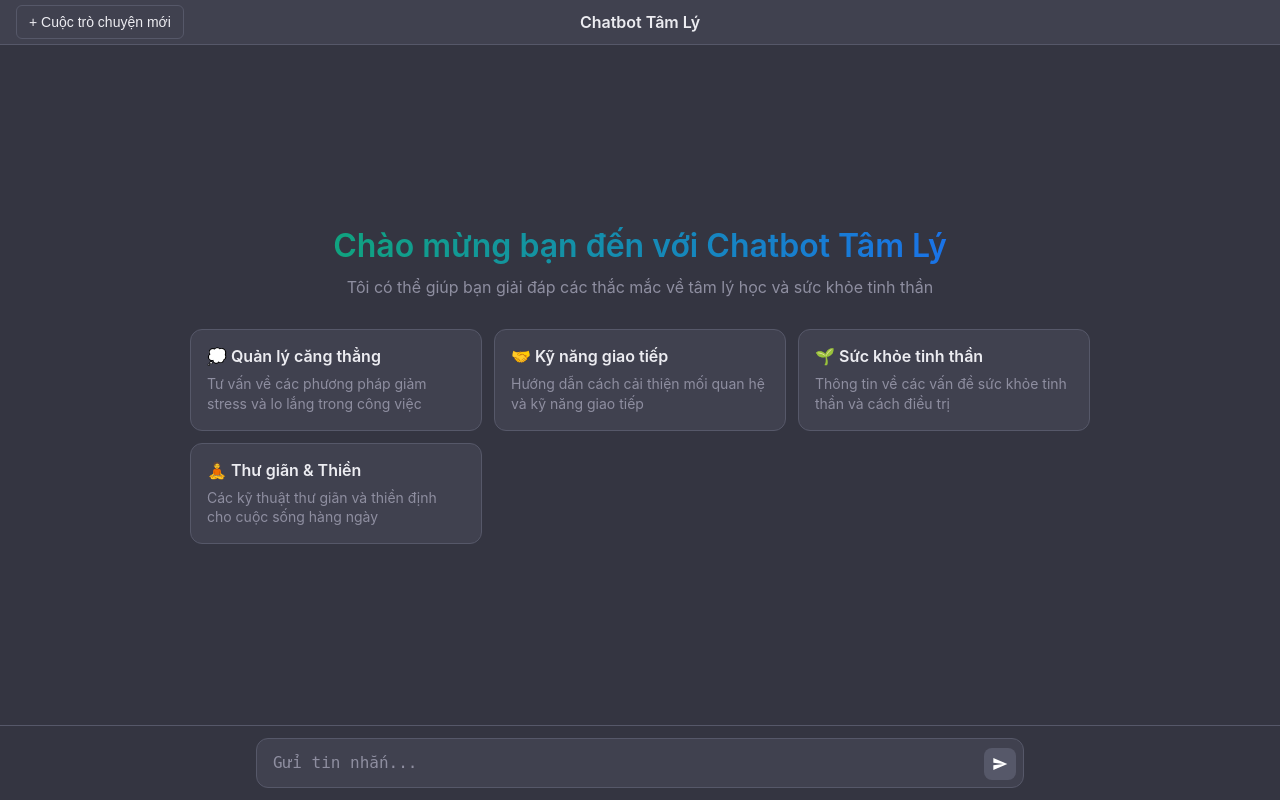
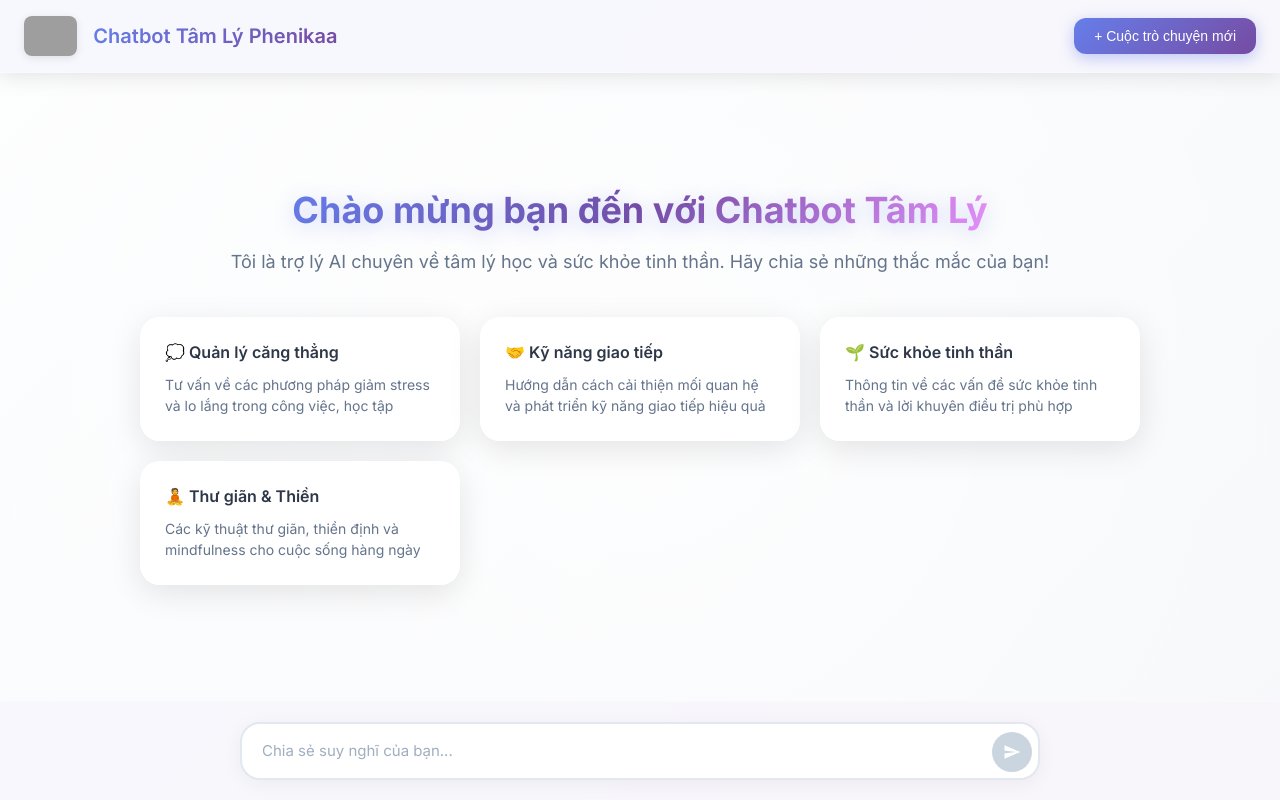
Before and after one commit to VuHa123/DoAnTotNghiep, a Python web app: template UI/templates/index.html in a window 1280 px wide. Run offline with Jinja, Linux system fonts and the light colour scheme; the template is opened without the code that fills it, so the values that code supplies are empty; grey boxes are pictures that could not be loaded.

Commit message:
update ui

```diff
--- a/UI/templates/index.html
+++ b/UI/templates/index.html
@@ -3,8 +3,10 @@
 <head>
   <meta charset="UTF-8">
   <meta name="viewport" content="width=device-width, initial-scale=1.0">
-  <title>Chatbot Tâm Lý</title>
-  <link rel="stylesheet" href="https://cdnjs.cloudflare.com/ajax/libs/highlight.js/11.7.0/styles/github.min.css">
+  <title>Chatbot Tâm Lý - Phenikaa</title>
+  <link rel="icon" href="https://cdn.haitrieu.com/wp-content/uploads/2023/10/Icon-CTy-Tap-doan-Phuong-Hoan.png" type="image/png">
+  <link rel="stylesheet" href="https://cdnjs.cloudflare.com/ajax/libs/highlight.js/11.7.0/styles/atom-one-light.min.css">
+  <link href="https://fonts.googleapis.com/css2?family=Inter:wght@300;400;500;600;700&display=swap" rel="stylesheet">
   <style>
     * {
       margin: 0;
@@ -13,9 +15,9 @@
     }
 
     body {
-      font-family: -apple-system, BlinkMacSystemFont, 'Segoe UI', Roboto, Oxygen, Ubuntu, Cantarell, sans-serif;
-      background: #343541;
-      color: #ececf1;
+      font-family: 'Inter', -apple-system, BlinkMacSystemFont, 'Segoe UI', Roboto, sans-serif;
+      background: linear-gradient(135deg, #667eea 0%, #764ba2 100%);
+      color: #2d3748;
       height: 100vh;
       display: flex;
       flex-direction: column;
@@ -24,36 +26,55 @@
 
     /* Header */
     .header {
-      background: #40414f;
-      border-bottom: 1px solid #565869;
-      padding: 12px 16px;
+      background: rgba(255, 255, 255, 0.95);
+      backdrop-filter: blur(20px);
+      border-bottom: 1px solid rgba(255, 255, 255, 0.2);
+      padding: 16px 24px;
       display: flex;
       align-items: center;
-      justify-content: center;
-      position: relative;
+      justify-content: space-between;
+      box-shadow: 0 4px 20px rgba(0, 0, 0, 0.1);
+    }
+
+    .header-left {
+      display: flex;
+      align-items: center;
+      gap: 16px;
+    }
+
+    .logo {
+      height: 40px;
+      width: auto;
+      border-radius: 8px;
+      box-shadow: 0 2px 8px rgba(0, 0, 0, 0.1);
     }
 
     .header h1 {
-      font-size: 16px;
+      font-size: 20px;
       font-weight: 600;
-      color: #ececf1;
+      color: #2d3748;
+      background: linear-gradient(135deg, #667eea, #764ba2);
+      -webkit-background-clip: text;
+      -webkit-text-fill-color: transparent;
+      background-clip: text;
     }
 
     .new-chat-btn {
-      position: absolute;
-      left: 16px;
-      padding: 8px 12px;
-      background: transparent;
-      border: 1px solid #565869;
-      border-radius: 6px;
-      color: #ececf1;
+      padding: 10px 20px;
+      background: linear-gradient(135deg, #667eea, #764ba2);
+      border: none;
+      border-radius: 12px;
+      color: white;
       cursor: pointer;
       font-size: 14px;
-      transition: all 0.2s;
+      font-weight: 500;
+      transition: all 0.3s ease;
+      box-shadow: 0 4px 15px rgba(102, 126, 234, 0.4);
     }
 
     .new-chat-btn:hover {
-      background: #565869;
+      transform: translateY(-2px);
+      box-shadow: 0 6px 20px rgba(102, 126, 234, 0.6);
     }
 
     /* Chat container */
@@ -69,20 +90,21 @@
       overflow-y: auto;
       padding: 0;
       scroll-behavior: smooth;
+      background: linear-gradient(135deg, #f8fafc 0%, #e2e8f0 100%);
     }
 
     /* Scrollbar styling */
     #chat-box::-webkit-scrollbar {
-      width: 4px;
+      width: 6px;
     }
 
     #chat-box::-webkit-scrollbar-track {
-      background: transparent;
+      background: rgba(255, 255, 255, 0.5);
     }
 
     #chat-box::-webkit-scrollbar-thumb {
-      background: #565869;
-      border-radius: 2px;
+      background: linear-gradient(135deg, #667eea, #764ba2);
+      border-radius: 3px;
     }
 
     /* Welcome screen */
@@ -92,108 +114,139 @@
       align-items: center;
       justify-content: center;
       height: 100%;
-      padding: 20px;
+      padding: 40px;
       text-align: center;
+      background: radial-gradient(circle at center, rgba(255, 255, 255, 0.9) 0%, rgba(255, 255, 255, 0.7) 100%);
     }
 
     .welcome-screen h2 {
-      font-size: 32px;
-      font-weight: 600;
-      margin-bottom: 12px;
-      background: linear-gradient(90deg, #10a37f, #1a73e8);
+      font-size: 36px;
+      font-weight: 700;
+      margin-bottom: 16px;
+      background: linear-gradient(135deg, #667eea, #764ba2, #f093fb);
       -webkit-background-clip: text;
       -webkit-text-fill-color: transparent;
       background-clip: text;
+      text-shadow: 0 4px 20px rgba(102, 126, 234, 0.3);
     }
 
     .welcome-screen p {
-      font-size: 16px;
-      color: #8e8ea0;
-      margin-bottom: 32px;
+      font-size: 18px;
+      color: #64748b;
+      margin-bottom: 40px;
+      font-weight: 400;
+      line-height: 1.6;
     }
 
     .example-prompts {
       display: grid;
-      grid-template-columns: repeat(auto-fit, minmax(280px, 1fr));
-      gap: 12px;
-      max-width: 900px;
+      grid-template-columns: repeat(auto-fit, minmax(300px, 1fr));
+      gap: 20px;
+      max-width: 1000px;
       width: 100%;
     }
 
     .example-prompt {
-      background: #40414f;
-      border: 1px solid #565869;
-      border-radius: 12px;
-      padding: 16px;
+      background: rgba(255, 255, 255, 0.9);
+      backdrop-filter: blur(20px);
+      border: 1px solid rgba(255, 255, 255, 0.3);
+      border-radius: 20px;
+      padding: 24px;
       cursor: pointer;
-      transition: all 0.2s;
+      transition: all 0.3s ease;
       text-align: left;
+      box-shadow: 0 8px 32px rgba(0, 0, 0, 0.1);
+      position: relative;
+      overflow: hidden;
+    }
+
+    .example-prompt::before {
+      content: '';
+      position: absolute;
+      top: 0;
+      left: 0;
+      right: 0;
+      height: 4px;
+      background: linear-gradient(135deg, #667eea, #764ba2);
+      transform: scaleX(0);
+      transition: transform 0.3s ease;
     }
 
     .example-prompt:hover {
-      background: #4a4b5a;
-      border-color: #6e6f7a;
+      transform: translateY(-5px);
+      box-shadow: 0 20px 40px rgba(0, 0, 0, 0.15);
+      border-color: rgba(102, 126, 234, 0.3);
+    }
+
+    .example-prompt:hover::before {
+      transform: scaleX(1);
     }
 
     .example-prompt .title {
       font-weight: 600;
-      margin-bottom: 8px;
-      color: #ececf1;
+      margin-bottom: 12px;
+      color: #2d3748;
+      font-size: 16px;
+      display: flex;
+      align-items: center;
+      gap: 8px;
     }
 
     .example-prompt .description {
       font-size: 14px;
-      color: #8e8ea0;
-      line-height: 1.4;
+      color: #64748b;
+      line-height: 1.5;
     }
 
     /* Messages */
     .message {
       width: 100%;
-      border-bottom: 1px solid #565869;
+      position: relative;
     }
 
     .message-inner {
-      max-width: 768px;
+      max-width: 800px;
       margin: 0 auto;
-      padding: 24px;
+      padding: 32px;
       display: flex;
-      gap: 16px;
+      gap: 20px;
     }
 
     .message.user {
-      background: #343541;
+      background: rgba(255, 255, 255, 0.7);
     }
 
     .message.bot {
-      background: #444654;
+      background: rgba(255, 255, 255, 0.5);
     }
 
     .avatar {
-      width: 30px;
-      height: 30px;
-      border-radius: 4px;
+      width: 44px;
+      height: 44px;
+      border-radius: 22px;
       display: flex;
       align-items: center;
       justify-content: center;
-      font-size: 14px;
+      font-size: 16px;
       font-weight: 600;
       flex-shrink: 0;
+      box-shadow: 0 4px 15px rgba(0, 0, 0, 0.1);
     }
 
     .avatar.user {
-      background: #5436da;
+      background: linear-gradient(135deg, #667eea, #764ba2);
       color: white;
     }
 
     .avatar.bot {
-      background: #10a37f;
+      background: linear-gradient(135deg, #4facfe, #00f2fe);
       color: white;
     }
 
     .message-content {
       flex: 1;
-      line-height: 1.6;
+      line-height: 1.7;
+      font-size: 15px;
     }
 
     .message-content p {
@@ -208,13 +261,14 @@
     .typing-container {
       display: flex;
       align-items: center;
-      gap: 6px;
+      gap: 8px;
+      padding: 8px 0;
     }
 
     .typing-indicator {
-      width: 8px;
-      height: 8px;
-      background-color: #10a37f;
+      width: 10px;
+      height: 10px;
+      background: linear-gradient(135deg, #4facfe, #00f2fe);
       border-radius: 50%;
       animation: typing 1.4s infinite ease-in-out;
     }
@@ -229,90 +283,99 @@
 
     @keyframes typing {
       0%, 60%, 100% {
-        transform: translateY(0);
-        opacity: 0.4;
+        transform: translateY(0) scale(1);
+        opacity: 0.5;
       }
       30% {
-        transform: translateY(-10px);
+        transform: translateY(-12px) scale(1.2);
         opacity: 1;
       }
     }
 
     /* Input area */
     .input-area {
-      padding: 12px;
-      background: #343541;
-      border-top: 1px solid #565869;
+      padding: 20px;
+      background: rgba(255, 255, 255, 0.95);
+      backdrop-filter: blur(20px);
+      border-top: 1px solid rgba(255, 255, 255, 0.2);
     }
 
     .input-wrapper {
-      max-width: 768px;
+      max-width: 800px;
       margin: 0 auto;
       position: relative;
       display: flex;
       align-items: end;
-      gap: 8px;
+      gap: 12px;
     }
 
     #prompt {
       flex: 1;
-      background: #40414f;
-      border: 1px solid #565869;
-      border-radius: 12px;
-      padding: 12px 48px 12px 16px;
-      color: #ececf1;
-      font-size: 16px;
+      background: white;
+      border: 2px solid #e2e8f0;
+      border-radius: 20px;
+      padding: 16px 60px 16px 20px;
+      color: #2d3748;
+      font-size: 15px;
       line-height: 1.5;
       resize: none;
       outline: none;
-      min-height: 48px;
+      min-height: 56px;
       max-height: 200px;
       overflow-y: auto;
-      transition: border-color 0.2s;
+      transition: all 0.3s ease;
+      box-shadow: 0 4px 20px rgba(0, 0, 0, 0.05);
+      font-family: inherit;
     }
 
     #prompt:focus {
-      border-color: #10a37f;
+      border-color: #667eea;
+      box-shadow: 0 0 0 3px rgba(102, 126, 234, 0.1);
     }
 
     #prompt::placeholder {
-      color: #8e8ea0;
+      color: #a0aec0;
     }
 
     #send-btn {
       position: absolute;
       right: 8px;
       bottom: 8px;
-      width: 32px;
-      height: 32px;
-      background: #10a37f;
+      width: 40px;
+      height: 40px;
+      background: linear-gradient(135deg, #667eea, #764ba2);
       border: none;
-      border-radius: 8px;
+      border-radius: 20px;
       cursor: pointer;
       display: flex;
       align-items: center;
       justify-content: center;
-      transition: background 0.2s;
+      transition: all 0.3s ease;
       color: white;
+      box-shadow: 0 4px 15px rgba(102, 126, 234, 0.4);
     }
 
     #send-btn:hover:not(:disabled) {
-      background: #0d8e6f;
+      transform: scale(1.1);
+      box-shadow: 0 6px 20px rgba(102, 126, 234, 0.6);
     }
 
     #send-btn:disabled {
-      background: #565869;
+      background: #cbd5e0;
       cursor: not-allowed;
+      transform: none;
+      box-shadow: none;
     }
 
     /* Code styling */
     pre {
-      background: #2d2d2d;
-      border: 1px solid #565869;
-      border-radius: 8px;
-      padding: 16px;
+      background: #f7fafc;
+      border: 1px solid #e2e8f0;
+      border-radius: 12px;
+      padding: 20px;
       overflow-x: auto;
-      margin: 16px 0;
+      margin: 20px 0;
+      box-shadow: 0 4px 20px rgba(0, 0, 0, 0.05);
     }
 
     code {
@@ -321,122 +384,189 @@
     }
 
     :not(pre) > code {
-      background: #565869;
-      padding: 2px 6px;
-      border-radius: 4px;
+      background: #edf2f7;
+      padding: 4px 8px;
+      border-radius: 6px;
       font-size: 0.9em;
+      color: #2d3748;
     }
 
     /* Blockquotes */
     blockquote {
-      border-left: 4px solid #10a37f;
-      padding-left: 16px;
-      margin: 16px 0;
-      color: #b4b4b4;
+      border-left: 4px solid #667eea;
+      padding-left: 20px;
+      margin: 20px 0;
+      color: #4a5568;
       font-style: italic;
+      background: rgba(102, 126, 234, 0.05);
+      padding: 16px 20px;
+      border-radius: 0 12px 12px 0;
     }
 
     /* Lists */
     ul, ol {
-      padding-left: 20px;
+      padding-left: 24px;
       margin: 16px 0;
     }
 
     li {
       margin: 8px 0;
+      line-height: 1.6;
     }
 
     /* Tables */
     table {
       border-collapse: collapse;
       width: 100%;
-      margin: 16px 0;
+      margin: 20px 0;
+      background: white;
+      border-radius: 12px;
+      overflow: hidden;
+      box-shadow: 0 4px 20px rgba(0, 0, 0, 0.05);
     }
 
     th, td {
-      border: 1px solid #565869;
-      padding: 8px 12px;
+      border: 1px solid #e2e8f0;
+      padding: 12px 16px;
       text-align: left;
     }
 
     th {
-      background: #40414f;
+      background: #f7fafc;
       font-weight: 600;
+      color: #2d3748;
     }
 
     /* Responsive design */
     @media (max-width: 768px) {
       .header {
-        padding: 12px 16px;
+        padding: 16px;
+      }
+
+      .header h1 {
+        font-size: 18px;
+      }
+
+      .logo {
+        height: 32px;
       }
 
       .message-inner {
-        padding: 16px;
+        padding: 20px 16px;
       }
 
       .welcome-screen {
-        padding: 16px;
+        padding: 20px 16px;
       }
 
       .welcome-screen h2 {
-        font-size: 24px;
+        font-size: 28px;
+      }
+
+      .welcome-screen p {
+        font-size: 16px;
       }
 
       .example-prompts {
         grid-template-columns: 1fr;
+        gap: 16px;
       }
 
       .input-wrapper {
-        padding: 0 16px;
+        margin: 0 16px;
       }
 
       #prompt {
-        font-size: 16px; /* Prevent zoom on iOS */
+        font-size: 16px;
+        padding: 12px 50px 12px 16px;
+        min-height: 48px;
+      }
+
+      #send-btn {
+        width: 36px;
+        height: 36px;
+        right: 6px;
+        bottom: 6px;
       }
     }
 
     @media (max-width: 480px) {
       .new-chat-btn {
-        display: none;
+        padding: 8px 12px;
+        font-size: 12px;
       }
 
       .header h1 {
-        font-size: 14px;
+        font-size: 16px;
       }
+
+      .header-left {
+        gap: 12px;
+      }
+
+      .logo {
+        height: 28px;
+      }
+    }
+
+    /* Animation for messages */
+    .message {
+      animation: slideIn 0.3s ease-out;
+    }
+
+    @keyframes slideIn {
+      from {
+        opacity: 0;
+        transform: translateY(20px);
+      }
+      to {
+        opacity: 1;
+        transform: translateY(0);
+      }
+    }
+
+    /* Glassmorphism effects */
+    .glass {
+      background: rgba(255, 255, 255, 0.2);
+      backdrop-filter: blur(20px);
+      border: 1px solid rgba(255, 255, 255, 0.3);
     }
   </style>
 </head>
 <body>
   <div class="header">
+    <div class="header-left">
+      <img src="https://cdn.haitrieu.com/wp-content/uploads/2021/11/Logo-DH-Phenikaa-H-VN.png" alt="Phenikaa University" class="logo">
+      <h1>Chatbot Tâm Lý Phenikaa</h1>
+    </div>
     <button class="new-chat-btn" onclick="clearChat()">+ Cuộc trò chuyện mới</button>
-    <h1>Chatbot Tâm Lý</h1>
   </div>
 
   <div class="chat-container">
     <div id="chat-box">
       <div class="welcome-screen" id="welcome-screen">
         <h2>Chào mừng bạn đến với Chatbot Tâm Lý</h2>
-        <p>Tôi có thể giúp bạn giải đáp các thắc mắc về tâm lý học và sức khỏe tinh thần</p>
+        <p>Tôi là trợ lý AI chuyên về tâm lý học và sức khỏe tinh thần. Hãy chia sẻ những thắc mắc của bạn!</p>
 
         <div class="example-prompts">
           <div class="example-prompt" onclick="useExample('Tôi đang cảm thấy căng thẳng và lo lắng về công việc. Bạn có thể tư vấn cách giảm stress không?')">
             <div class="title">💭 Quản lý căng thẳng</div>
-            <div class="description">Tư vấn về các phương pháp giảm stress và lo lắng trong công việc</div>
+            <div class="description">Tư vấn về các phương pháp giảm stress và lo lắng trong công việc, học tập</div>
           </div>
 
           <div class="example-prompt" onclick="useExample('Làm thế nào để cải thiện mối quan hệ với người khác?')">
             <div class="title">🤝 Kỹ năng giao tiếp</div>
-            <div class="description">Hướng dẫn cách cải thiện mối quan hệ và kỹ năng giao tiếp</div>
+            <div class="description">Hướng dẫn cách cải thiện mối quan hệ và phát triển kỹ năng giao tiếp hiệu quả</div>
           </div>
 
           <div class="example-prompt" onclick="useExample('Tôi có triệu chứng trầm cảm, nên làm gì?')">
             <div class="title">🌱 Sức khỏe tinh thần</div>
-            <div class="description">Thông tin về các vấn đề sức khỏe tinh thần và cách điều trị</div>
+            <div class="description">Thông tin về các vấn đề sức khỏe tinh thần và lời khuyên điều trị phù hợp</div>
           </div>
 
           <div class="example-prompt" onclick="useExample('Chia sẻ một số kỹ thuật thư giãn và thiền định đơn giản')">
             <div class="title">🧘 Thư giãn & Thiền</div>
-            <div class="description">Các kỹ thuật thư giãn và thiền định cho cuộc sống hàng ngày</div>
+            <div class="description">Các kỹ thuật thư giãn, thiền định và mindfulness cho cuộc sống hàng ngày</div>
           </div>
         </div>
       </div>
@@ -444,9 +574,9 @@
 
     <div class="input-area">
       <div class="input-wrapper">
-        <textarea id="prompt" placeholder="Gửi tin nhắn..." rows="1"></textarea>
+        <textarea id="prompt" placeholder="Chia sẻ suy nghĩ của bạn..." rows="1"></textarea>
         <button id="send-btn" disabled>
-          <svg width="16" height="16" viewBox="0 0 24 24" fill="currentColor">
+          <svg width="18" height="18" viewBox="0 0 24 24" fill="currentColor">
             <path d="M2.01 21L23 12 2.01 3 2 10l15 2-15 2z"/>
           </svg>
         </button>
@@ -640,6 +770,13 @@
 
     // Initial setup
     sendBtn.disabled = true;
+
+    // Add some nice entrance animations
+    document.addEventListener('DOMContentLoaded', function() {
+      setTimeout(() => {
+        document.body.style.opacity = '1';
+      }, 100);
+    });
   </script>
 </body>
 </html>
```
